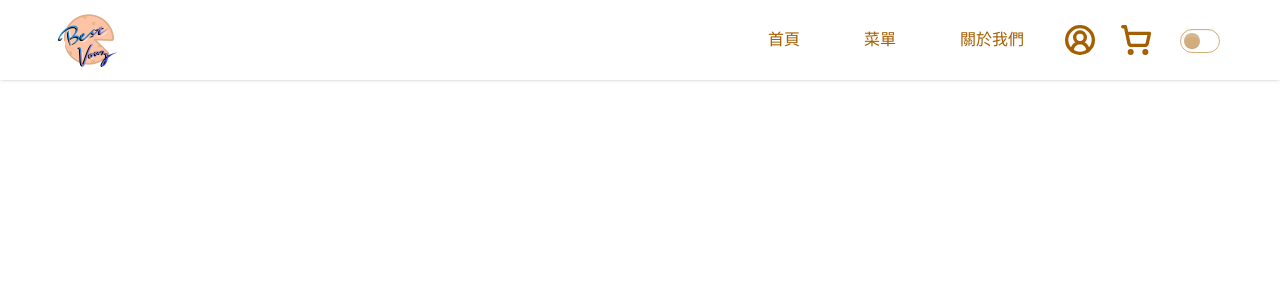
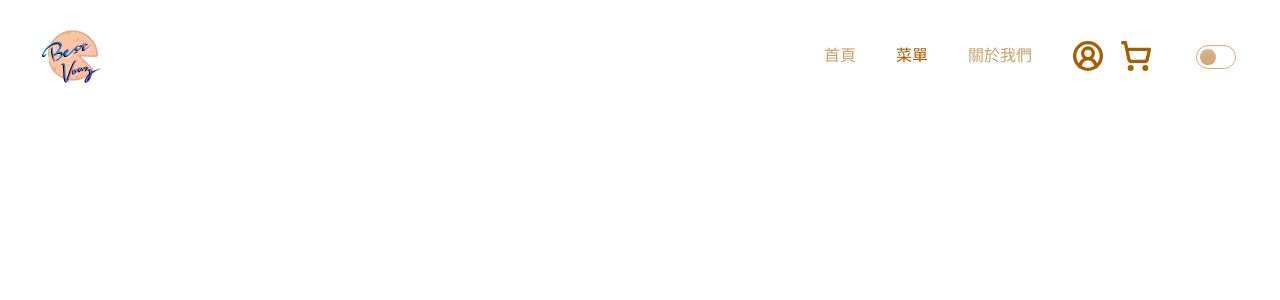
Before and after one commit to sunnywang930410/BestVouz, a React (Vite) app: page /menu in a window 1280 px wide. Shown: the top 300 px of the page. Built offline with nearby package versions, Linux system fonts and the light colour scheme; a web font is replaced by a local one.

Commit message:
修改Header 新增RWD
shadow還沒有做出來

```diff
--- a/src/component/HamMenu.jsx
+++ b/src/component/HamMenu.jsx
@@ -1,30 +1,27 @@
-function HamMenu({ onClick, mobileMenuOpen, className }) {
+function HamMenu({ onClick, isOpen, className }) {
     return (
         <span
             onClick={onClick}
-            className={`inline-block absolute z-10 w-16 h-10 opacity-70 left-16 top-8 hover:opacity-100 md:hidden flex items-center justify-center ${className}`}
+            className={`inline-flex w-8 h-10 items-center justify-center opacity-70 hover:opacity-100 md:hidden ${className}`}
         >
             <span className="w-8 h-6 flex flex-col justify-between hover:cursor-pointer">
                 {/* 第一條線 */}
                 <span
-                    className={`bg-base-content h-[3px] transition-all duration-400 w-full origin-center ${mobileMenuOpen
+                    className={`bg-base-content h-[3px] transition-all duration-400 w-full origin-center ${isOpen
                         ? "opacity-0"
-                        : "translate-y-[6px] rotate-[-4deg]" /* 修正旋轉前的位置 */
-                        }`}
+                        : "translate-y-[6px] rotate-[-4deg]"}`}
                 ></span>
                 {/* 第二條線 */}
                 <span
-                    className={`bg-base-content h-[3px] w-full transition-all duration-400 origin-center ${mobileMenuOpen
-                        ? "rotate-45 w-8 translate-y-[5px]" /* 調整旋轉軸心 */
-                        : "translate-y-[3px] rotate-[2deg]"
-                        }`}
+                    className={`bg-base-content h-[3px] w-full transition-all duration-400 origin-center ${isOpen
+                        ? "rotate-45 w-8 translate-y-[5px]"
+                        : "translate-y-[3px] rotate-[2deg]"}`}
                 ></span>
                 {/* 第三條線 */}
                 <span
-                    className={`bg-base-content h-[3px] w-full transition-all duration-400 origin-center ${mobileMenuOpen
-                        ? "rotate-[-45deg] w-8 -translate-y-[6px]" /* 修正旋轉軸心 */
-                        : "rotate-[-2deg]"
-                        }`}
+                    className={`bg-base-content h-[3px] w-full transition-all duration-400 origin-center ${isOpen
+                        ? "rotate-[-45deg] w-8 -translate-y-[6px]"
+                        : "rotate-[-2deg]"}`}
                 ></span>
             </span>
         </span>
--- a/src/component/Header.jsx
+++ b/src/component/Header.jsx
@@ -2,6 +2,7 @@ import React, { useState } from 'react';
 import { Menu, X, ShoppingCart, CircleUserRound } from 'lucide-react';
 import { Link } from 'react-router-dom';
 import HamMenu from './HamMenu';
+import NavBar from './NavBar';
 
 const Header = () => {
     // 移動版菜單開關狀態
@@ -13,99 +14,9 @@ const Header = () => {
     };
 
     return (
-        // css grid 排版
-        <header className="fixed top-0 left-0 w-full h-auto header-bg shadow-sm px-4 md:px-6 header" data-theme="light" >
-            <div className="mx-8 my-2 flex items-center justify-between">
-                {/* ===== Logo 部分 ===== */}
-                <div className="hidden md:block flex items-center">
-                    <div className="w-16 h-auto rounded-full flex items-center justify-center ">
-                        <Link to="/" className="">
-                            <img src="/img/Logo.png" alt="Logo" />
-                        </Link>
-                    </div>
-                </div>
-
-                {/* ===== 桌面版導航菜單 ===== */}
-                <nav className="hidden items-center md:flex justify-end flex-1 mr-10">
-                    <ul className="flex space-x-16">
-                        <li className='flex items-center' >
-                            <Link to="/" className="hover:text-amber-600 transition-colors text-base">
-                                首頁
-                            </Link>
-                        </li>
-                        <li className='flex items-center'>
-                            <Link to="/menu" className="hover:text-amber-600 transition-colors text-base">
-                                菜單
-                            </Link>
-                        </li>
-                        <li className='flex items-center'>
-                            <Link to="/about" className="hover:text-amber-600 transition-colors text-base">
-                                關於我們
-                            </Link>
-                        </li>
-                    </ul>
-                </nav>
-
-                <div className=' flex items-center space-x-6 md:justify-end md:items-center'>
-                    { /* 用戶按鈕 */}
-                    <button className="w-8 h-8 flex items-center justify-center ">
-                        <CircleUserRound strokeWidth={2.5} className='w-10 h-auto' />
-                    </button>
-
-                    {/* 購物車按鈕 */}
-                    <button className="w-8 h-8 flex items-center justify-center">
-                        <ShoppingCart strokeWidth={2.5} className='w-10 h-auto' />
-                    </button>
-
-                    {/* 開關切換器 */}
-                    <div className="hidden md:block w-12 h-6 ">
-                        <input type="checkbox" value="synthwave" className="toggle theme-controller" />
-                    </div>
-                </div>
-
-                {/* ===== 用戶功能區 ===== */}
-                <div className="flex items-center space-x-4">
-
-
-                    {/* 移動版菜單開關按鈕 */}
-                    <button
-                        className="ml-2 md:hidden w-8 h-8 flex items-center justify-center text-amber-800"
-                        onClick={toggleMobileMenu}
-                    >
-                        <HamMenu />
-                    </button>
-                </div>
-            </div>
-
-            {/* ===== 移動版菜單 ===== */}
-            {mobileMenuOpen && (
-                <nav className="md:hidden mt-4 px-2 pb-4 border-t border-gray-100 pt-4">
-                    <ul className="flex flex-col space-y-4 text-amber-800">
-                        <li>
-                            <Link to="/" className="block py-2 hover:text-amber-600 transition-colors">
-                                首頁
-                            </Link>
-                        </li>
-                        <li>
-                            <Link to="/menu" className="block py-2 hover:text-amber-600 transition-colors">
-                                菜單
-                            </Link>
-                        </li>
-                        <li>
-                            <Link to="/about" className="block py-2 hover:text-amber-600 transition-colors">
-                                關於我們
-                            </Link>
-                        </li>
-                        <li>
-                            {/* 開關切換器 */}
-                            <input type="checkbox" value="synthwave" className="toggle theme-controller" />
-                        </li>
-                    </ul>
-                </nav>
-
-            )}
+        <header className="fixed top-0 left-0 w-full h-auto header-bg header" data-theme="light" >
+            <NavBar />
         </header>
     );
 };
-
 export default Header;
--- /dev/null
+++ b/src/component/NavBar.jsx
@@ -0,0 +1,109 @@
+import { useState } from "react"
+import { Link, NavLink } from "react-router";
+import HamMenu from "./HamMenu";
+import { CircleUserRound, ShoppingCart } from "lucide-react";
+
+const NavBar = () => {
+    const [isOpen, setIsOpen] = useState(false);
+
+    const navBarContent = [
+        { to: "/", label: "首頁" },
+        { to: "/menu", label: "菜單" },
+        { to: "/about", label: "關於我們" },
+    ]
+
+    const NavBarContent = () => (
+        <div className="w-full flex flex-col md:flex-row md:justify-between md:space-x-6 items-center">
+            {/* ===== Logo 部分 ===== */}
+            <div className="hidden md:flex w-16 h-auto rounded-full ">
+                <Link to="/">
+                    <img src="/img/Logo.png" alt="Logo" />
+                </Link>
+            </div>
+
+            <div className="md:flex items-center space-x-10">
+                {/* ===== 導覽列內容 ===== */}
+
+                <ul className="flex flex-col md:flex-row md:space-x-10">
+                    {navBarContent.map(({ to, label }) => (
+                        <li key={to}>
+                            <NavLink
+                                to={to}
+                                className={({ isActive }) =>
+                                    `text-base transition-all duration-300 ease-in-out ${isActive ? "opacity-100" : "opacity-60"
+                                    } hover:opacity-80`
+                                }
+                            >
+                                {label}
+                            </NavLink>
+                        </li>
+                    ))}
+                </ul>
+
+
+                <div className='flex md:flex-row space-x-4'>
+                    { /* 用戶按鈕 */}
+                    <button className="hidden md:flex w-8 h-8 items-center">
+                        <CircleUserRound strokeWidth={2.5} className='w-10 h-auto' />
+                    </button>
+
+                    {/* 購物車按鈕 */}
+                    <button className="hidden md:flex w-8 h-8 items-center">
+                        <ShoppingCart strokeWidth={2.5} className='w-10 h-auto' />
+                    </button>
+                </div>
+                {/* 開關切換器 */}
+                <div className="md:block w-12 h-6 items-center">
+                    <input type="checkbox" value="synthwave" className="toggle theme-controller" />
+                </div>
+            </div>
+        </div>
+    )
+
+    return (
+        // 桌面板導覽列
+        <>
+            {/* 桌面版導覽列 */}
+            <div className="hidden md:flex justify-between mt-4 mb-4 px-10 py-2 bg-white ">
+                <NavBarContent />
+            </div>
+
+            {/* 手機版 Drawer */}
+            <div className="drawer md:hidden w-full mt-4 mb-4 bg-white ">
+                <input id="drawer-toggle" type="checkbox" className="drawer-toggle" checked={isOpen} readOnly />
+                {/* 手機版Header */}
+                <div className="drawer-content z-999">
+                    <div className="w-full flex items-center justify-between px-10 py-2 ">
+                        <div className="flex items-center">
+                            <HamMenu
+                                onClick={() => setIsOpen(!isOpen)}
+                                isOpen={isOpen}
+                            />
+                        </div>
+                        <div className="flex items-center gap-4">
+                            <button className="w-8 h-8">
+                                <CircleUserRound strokeWidth={2.5} className="w-full h-full" />
+                            </button>
+                            <button className="w-8 h-8">
+                                <ShoppingCart strokeWidth={2.5} className="w-full h-full" />
+                            </button>
+                        </div>
+                    </div>
+                </div>
+
+                <div className="drawer-side z-50">
+                    <div className={`fixed w-full left-0 right-0 transition-all duration-300 ease-in-out z-40 ${isOpen
+                        ? 'top-[84px] h-[calc(100vh-84px)]'
+                        : 'top-[-100vh]'
+                        }`}>
+                        <div className="menu w-full justify-center items-center drawer-bg">
+                            <NavBarContent />
+                        </div>
+                    </div>
+                </div>
+            </div>
+        </>
+    )
+}
+
+export default NavBar;
```
